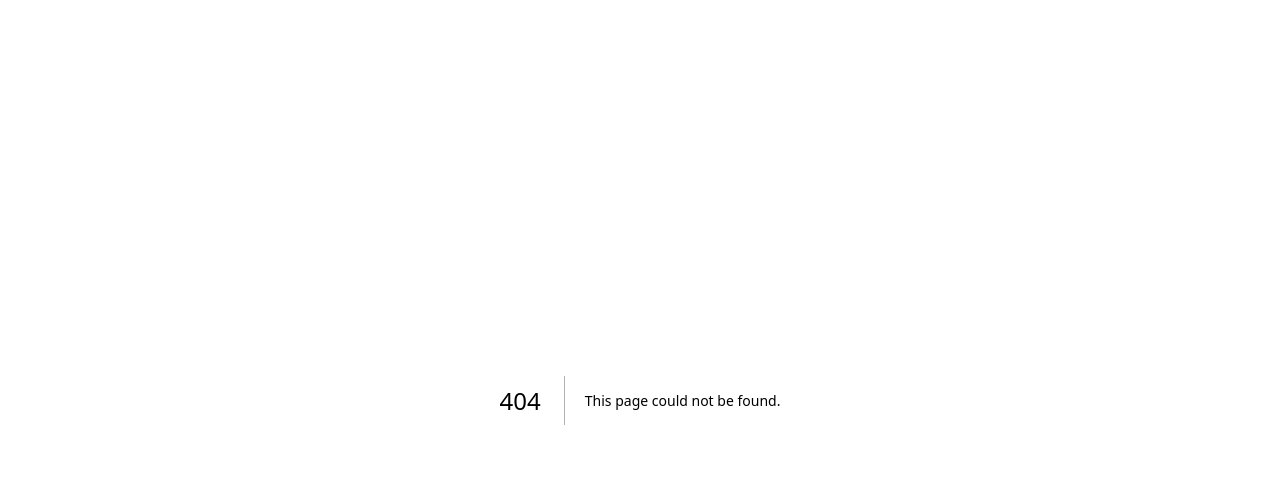
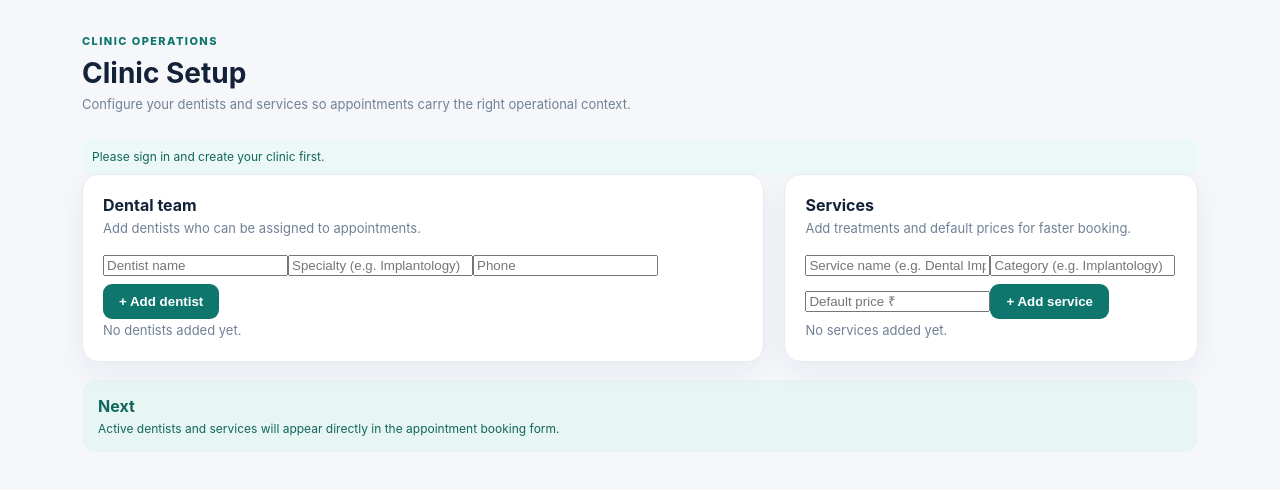
Before and after one commit to Bsuresh70/dentalcare, a Next.js app: page /clinic-setup in a window 1280 px wide. Before the commit this address had no page. Shown: the top 490 px of the page. Built offline with nearby package versions, Linux system fonts and the light colour scheme; no server answers.

Commit message:
Add clinic setup for dentists and services

```diff
--- /dev/null
+++ b/app/clinic-setup/page.tsx
@@ -0,0 +1,110 @@
+'use client';
+
+import { FormEvent, useEffect, useState } from 'react';
+import { supabase } from '../../lib/supabase';
+import { getCurrentClinicId } from '../../lib/clinic';
+
+type Dentist={id:string;name:string;specialty:string|null;phone:string|null;active:boolean};
+type Service={id:string;name:string;category:string|null;default_price:number|null;active:boolean};
+
+export default function ClinicSetup(){
+  const [clinicId,setClinicId]=useState<string|null>(null);
+  const [dentists,setDentists]=useState<Dentist[]>([]);
+  const [services,setServices]=useState<Service[]>([]);
+  const [dentistName,setDentistName]=useState('');
+  const [specialty,setSpecialty]=useState('');
+  const [dentistPhone,setDentistPhone]=useState('');
+  const [serviceName,setServiceName]=useState('');
+  const [category,setCategory]=useState('');
+  const [price,setPrice]=useState('');
+  const [status,setStatus]=useState('');
+  const [loading,setLoading]=useState(true);
+
+  async function load(){
+    if(!supabase){setLoading(false);return;}
+    const id=await getCurrentClinicId();
+    setClinicId(id);
+    if(!id){setStatus('Please sign in and create your clinic first.');setLoading(false);return;}
+    const [{data:d,error:de},{data:s,error:se}]=await Promise.all([
+      supabase.from('dentists').select('id,name,specialty,phone,active').eq('clinic_id',id).order('name'),
+      supabase.from('services').select('id,name,category,default_price,active').eq('clinic_id',id).order('name')
+    ]);
+    if(de||se) setStatus((de||se)?.message||'Unable to load clinic setup.');
+    setDentists((d||[]) as Dentist[]);
+    setServices((s||[]) as Service[]);
+    setLoading(false);
+  }
+
+  useEffect(()=>{load()},[]);
+
+  async function addDentist(e:FormEvent){
+    e.preventDefault();
+    if(!supabase||!clinicId||!dentistName.trim()) return;
+    const {error}=await supabase.from('dentists').insert({
+      clinic_id:clinicId,name:dentistName.trim(),specialty:specialty.trim()||null,phone:dentistPhone.trim()||null
+    });
+    if(error){setStatus(error.message);return;}
+    setDentistName('');setSpecialty('');setDentistPhone('');setStatus('Dentist added.');load();
+  }
+
+  async function addService(e:FormEvent){
+    e.preventDefault();
+    if(!supabase||!clinicId||!serviceName.trim()) return;
+    const {error}=await supabase.from('services').insert({
+      clinic_id:clinicId,name:serviceName.trim(),category:category.trim()||null,default_price:price?Number(price):null
+    });
+    if(error){setStatus(error.message);return;}
+    setServiceName('');setCategory('');setPrice('');setStatus('Service added.');load();
+  }
+
+  async function toggleDentist(d:Dentist){
+    if(!supabase) return;
+    const {error}=await supabase.from('dentists').update({active:!d.active}).eq('id',d.id);
+    if(error)setStatus(error.message);else load();
+  }
+
+  async function toggleService(s:Service){
+    if(!supabase) return;
+    const {error}=await supabase.from('services').update({active:!s.active}).eq('id',s.id);
+    if(error)setStatus(error.message);else load();
+  }
+
+  return <main className="page">
+    <header className="pageHead">
+      <div><p className="eyebrow">CLINIC OPERATIONS</p><h1>Clinic Setup</h1><p className="muted">Configure your dentists and services so appointments carry the right operational context.</p></div>
+    </header>
+
+    {status&&<div className="toast">{status}</div>}
+    {!supabase&&<div className="toast">Configure Supabase environment variables to use clinic setup.</div>}
+
+    <section className="grid2">
+      <div className="panel">
+        <div className="panelHead"><div><h3>Dental team</h3><p className="muted">Add dentists who can be assigned to appointments.</p></div></div>
+        <form className="stackForm" onSubmit={addDentist}>
+          <input required placeholder="Dentist name" value={dentistName} onChange={e=>setDentistName(e.target.value)}/>
+          <input placeholder="Specialty (e.g. Implantology)" value={specialty} onChange={e=>setSpecialty(e.target.value)}/>
+          <input placeholder="Phone" value={dentistPhone} onChange={e=>setDentistPhone(e.target.value)}/>
+          <button className="primary small" type="submit">+ Add dentist</button>
+        </form>
+        <div className="simpleList">
+          {loading?<span className="muted">Loading…</span>:dentists.length===0?<span className="muted">No dentists added yet.</span>:dentists.map(d=><div className="simpleRow" key={d.id}><div><strong>{d.name}</strong><small>{d.specialty||'General dentistry'}{d.phone?' · '+d.phone:''}</small></div><button className="tableButton" onClick={()=>toggleDentist(d)}>{d.active?'Active':'Inactive'}</button></div>)}
+        </div>
+      </div>
+
+      <div className="panel">
+        <div className="panelHead"><div><h3>Services</h3><p className="muted">Add treatments and default prices for faster booking.</p></div></div>
+        <form className="stackForm" onSubmit={addService}>
+          <input required placeholder="Service name (e.g. Dental Implant)" value={serviceName} onChange={e=>setServiceName(e.target.value)}/>
+          <input placeholder="Category (e.g. Implantology)" value={category} onChange={e=>setCategory(e.target.value)}/>
+          <input type="number" min="0" placeholder="Default price ₹" value={price} onChange={e=>setPrice(e.target.value)}/>
+          <button className="primary small" type="submit">+ Add service</button>
+        </form>
+        <div className="simpleList">
+          {loading?<span className="muted">Loading…</span>:services.length===0?<span className="muted">No services added yet.</span>:services.map(s=><div className="simpleRow" key={s.id}><div><strong>{s.name}</strong><small>{s.category||'Dental service'}{s.default_price!=null?' · ₹'+Number(s.default_price).toLocaleString('en-IN'):''}</small></div><button className="tableButton" onClick={()=>toggleService(s)}>{s.active?'Active':'Inactive'}</button></div>)}
+        </div>
+      </div>
+    </section>
+
+    <div className="patientNote"><strong>Next</strong><span>Active dentists and services will appear directly in the appointment booking form.</span></div>
+  </main>
+}
```
